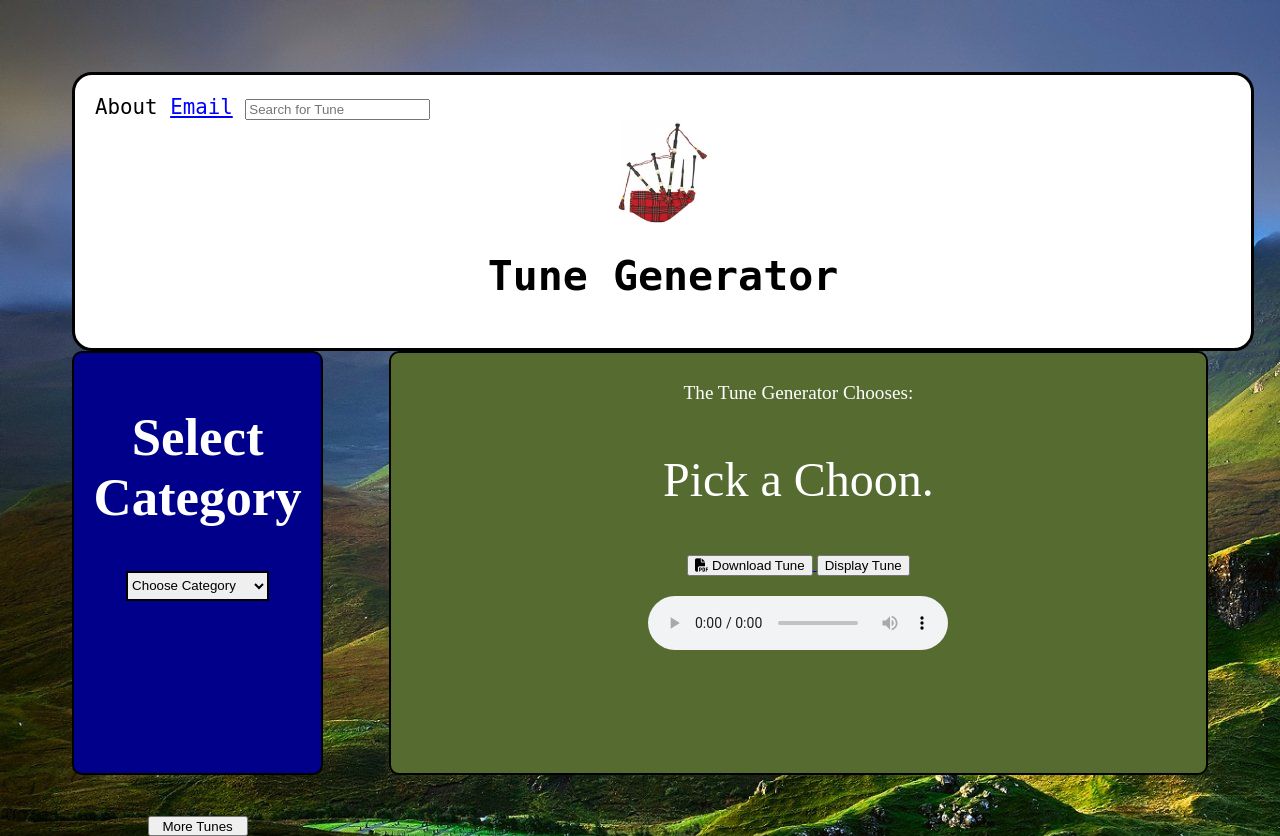
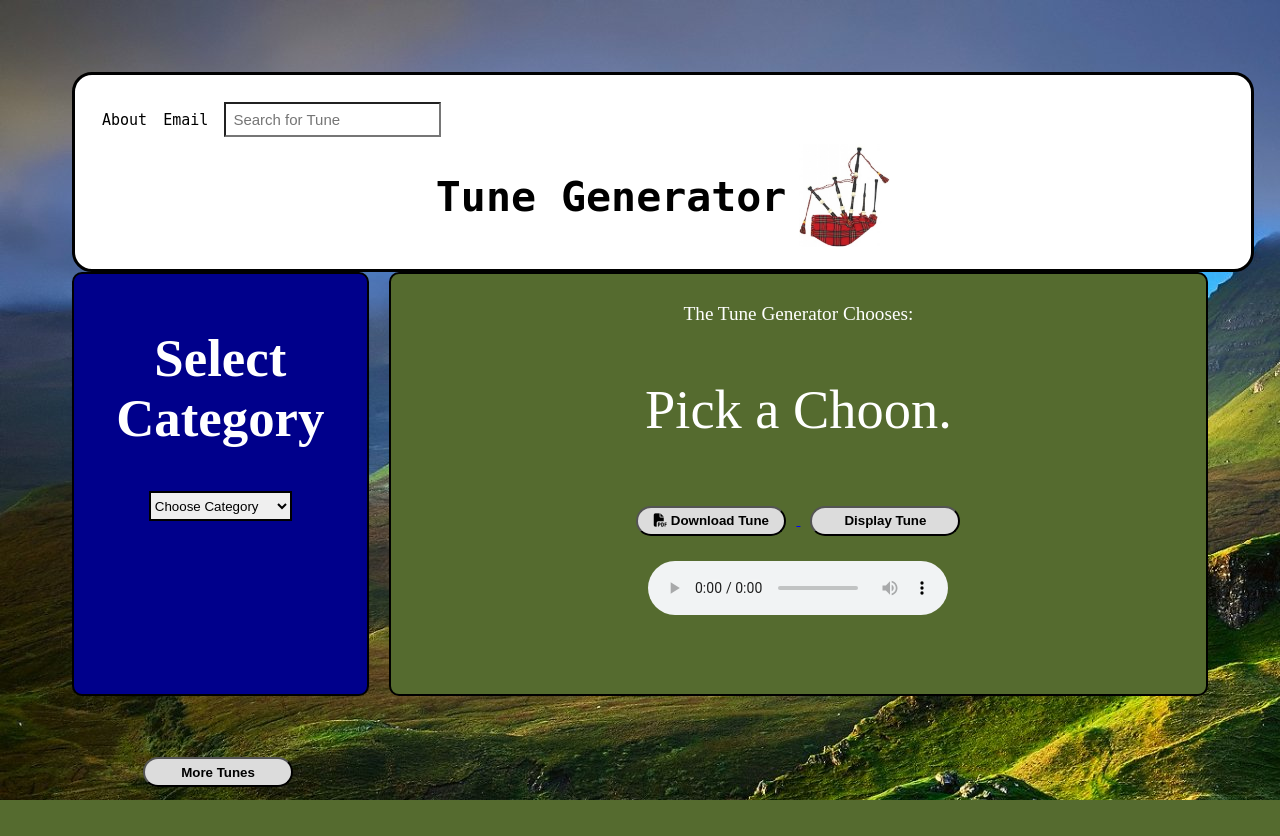
Before and after one commit to CristopherMRodriguez/pipes, a PHP site: page / in a window 1280 px wide. After the commit the page ends 800 px from the top, so only its background shows below. Run offline with PHP 8.4, Linux system fonts and the light colour scheme; some libraries are stand-ins or nearby versions.

Commit message:
Tidied up some CSS: deleted div's in the header.  Added navbar div

```diff
--- a/styles.css
+++ b/styles.css
@@ -4,14 +4,20 @@
     font-family: monospace;
     border: 3px solid black;
 	border-radius: 20px;
-	float: left;
 	width: 100%;
 	padding: 20px
 }
-.nav {
-  font-size: .9em;
+
+.topnav {
+  background-color: white;
+  overflow: hidden;
+  font-size: 15px;
   text-decoration: none;
-  margin-left: 5%;
+  padding: 7px;
+}
+
+.topnav a:link{
+	color: black;
 }
 
 .dropdown {
@@ -27,35 +33,22 @@
   box-shadow: 0px 8px 16px 0px rgba(0,0,0,0.2);
   padding: 12px 16px;
   z-index: 1;
+  font-size: 25px;
 }
 
-audio {
-	margin: 20px;
-}
+
 .dropdown:hover .dropdown-content {
   display: block;
 }
 
-#headerLeft{
-	width: 47%;
-	clear: left;
-	padding-left: 30px;
-	float: left;
-	margin-top: 1%;
-}
-header h1{
-    text-align: center;
-
-
+header h1 {
+  padding-left: 30%;
 }
 
 img#bagpipe {
 	width: 8%;
-	position: relative;
-	overflow: auto;
-	display: block;
-	margin: auto;
-
+	float: right;
+	padding-right: 30%;
 }
 
 h2 {
@@ -73,13 +66,12 @@
 div.gen {
     height: 50vh;
     background-color: darkblue;
-    width: 20%;
+    width: 24%;
 	padding: 10px;
     float: left;
 	margin: auto;
 	border: 2px solid black;
 	border-radius: 10px;
-
 }
 /*div 2*/
 div.response {
@@ -102,17 +94,15 @@
 
 p#sel {
 	margin-top: 0px;
-
 }
 
 /*More Tunes button*/
 #buttonAgain {
-	height:20px;
-    width:100px;
     margin: -20px -50px;
-    position:relative;
+    position: relative;
     top:50%;
-    left:50%;
+    left:40%;
+	margin-top: 20px;
 
 }
 
@@ -120,9 +110,8 @@
 	height:30px;
 	border: 2px solid black;
     cursor: pointer;
+    }
 
-
-    }
 
 /*The Tune Generator Chooses*/
 p#tuneParagraph {
@@ -132,7 +121,7 @@
 
 /* div2 tune response */
 p#tune {
-    font-size: 3em;
+    font-size: 3.4em;
 	color: white
 }
 
@@ -153,6 +142,15 @@
 }
 
 .button {
-	  cursor: pointer;
+	cursor: pointer;
+	height: 30px;
+	width: 150px;
+	border-radius: 15px;
+	margin: 10px;
+	font-weight: bold;
+	background-color: gainsboro;
+}
 
+audio {
+	margin: 15px;
 }
```
